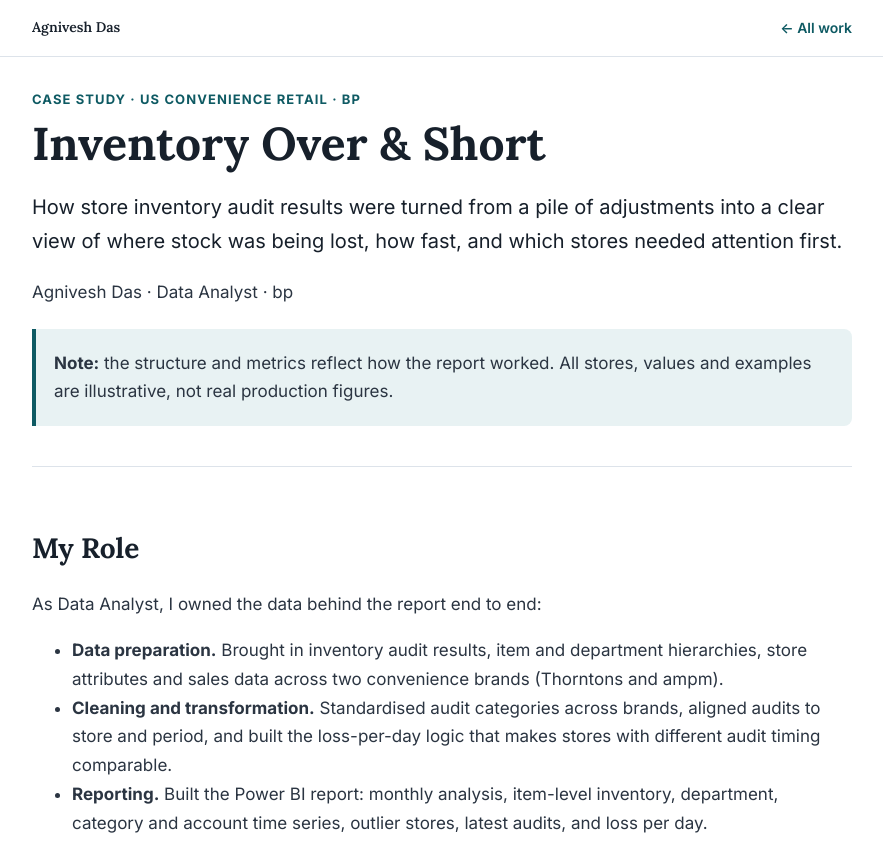
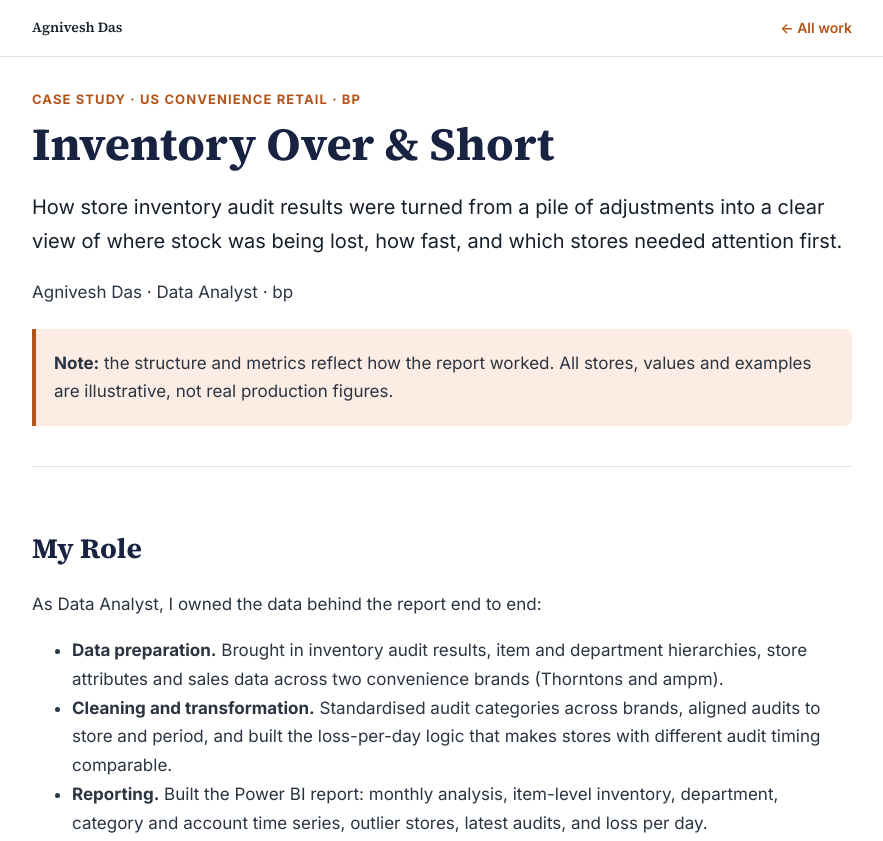
Before and after one commit to agnidas31/Inventory-Over-Short-BP, a plain HTML site: page index.html in a window 1280 px wide. Shown: the top 841 px of the page, without its empty margins (198-1081 px from the left). Drawn offline with Linux system fonts and the light colour scheme.

Commit message:
Redesign hub site and refresh case-study styling
Co-Authored-By: Claude Opus 5.5 <noreply@anthropic.com>
Claude-Session: https://claude.ai/code/session_012WVuLzSTpc1KpiP8prKzhA

```diff
--- a/index.html
+++ b/index.html
@@ -9,11 +9,11 @@
 <meta property="og:description" content="How store inventory audit results were turned from a pile of adjustments into a clear view of where stock was being lost, how fast, and which stores needed attention first.">
 <link rel="preconnect" href="https://fonts.googleapis.com">
 <link rel="preconnect" href="https://fonts.gstatic.com" crossorigin>
-<link href="https://fonts.googleapis.com/css2?family=Inter:wght@400;500;600;700&family=Lora:wght@600;700&display=swap" rel="stylesheet">
+<link href="https://fonts.googleapis.com/css2?family=Inter:wght@400;500;600;700&family=Source+Serif+4:opsz,wght@8..60,600;8..60,700&display=swap" rel="stylesheet">
 <style>
   :root {
     --ink: #17202b; --muted: #556070; --faint: #8a94a2; --rule: #dde3ea;
-    --bg: #ffffff; --bg-soft: #f4f7f9; --accent: #0e5a63; --accent-soft: #e8f2f3;
+    --bg: #ffffff; --bg-soft: #f7f8fa; --accent: #b4541a; --accent-soft: #fbede3; --navy: #172340;
   }
   * { box-sizing: border-box; }
   body {
@@ -24,16 +24,16 @@
   .top { border-bottom: 1px solid var(--rule); background: #fff; position: sticky; top: 0; z-index: 5; }
   .top .wrap { display: flex; justify-content: space-between; align-items: center; height: 56px; gap: 12px; }
   .top a { text-decoration: none; font-weight: 600; font-size: 14px; }
-  .brand { font-family: "Lora", Georgia, serif; font-size: 18px; color: var(--ink); }
+  .brand { font-family: "Source Serif 4", Georgia, serif; font-size: 18px; color: var(--ink); }
   .wrap { max-width: 860px; margin: 0 auto; padding: 0 20px; }
   .tabs { display: flex; gap: 8px; margin: 28px 0 0; flex-wrap: wrap; }
   .tabs a { padding: 6px 14px; border-radius: 99px; border: 1px solid var(--rule); color: var(--muted); text-decoration: none; font-size: 14px; font-weight: 600; }
-  .tabs a.on { background: var(--accent); border-color: var(--accent); color: #fff; }
+  .tabs a.on { background: var(--navy); border-color: var(--navy); color: #fff; }
   article { padding: 18px 0 60px; }
   article > p:first-child { color: var(--accent); font-weight: 700; font-size: 13px; letter-spacing: 1.1px; text-transform: uppercase; margin-bottom: 0; }
-  h1 { font-family: "Lora", Georgia, serif; font-size: clamp(32px, 5vw, 46px); line-height: 1.12; margin: 8px 0 16px; }
+  h1 { color: var(--navy); font-family: "Source Serif 4", Georgia, serif; font-size: clamp(32px, 5vw, 46px); line-height: 1.12; margin: 8px 0 16px; }
   h1 + p { font-size: 20px; color: var(--ink); }
-  h2 { font-family: "Lora", Georgia, serif; font-size: 28px; margin: 48px 0 6px; padding-top: 10px; }
+  h2 { color: var(--navy); font-family: "Source Serif 4", Georgia, serif; font-size: 28px; margin: 48px 0 6px; padding-top: 10px; }
   h3 { font-size: 19px; margin: 10px 0 14px; color: var(--muted); font-weight: 600; }
   h4 { font-size: 17px; margin: 22px 0 6px; }
   p, li { color: #2b3542; }
```
